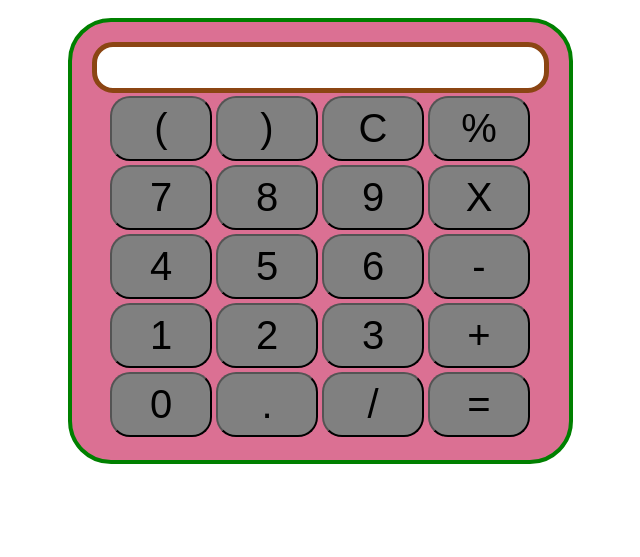
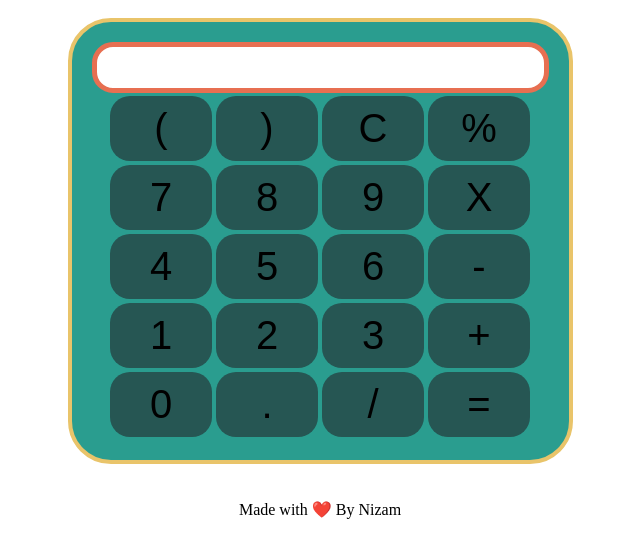
Before and after one commit to Nizam420/Web_calculator, a plain HTML site: page index.html in a window 1280 px wide. Shown: the part 63-620 px from the top of the page, without its empty margins (320-960 px from the left). Drawn offline with Linux system fonts and the light colour scheme.

Commit message:
footer added with developer credit

```diff
--- a/index.html
+++ b/index.html
@@ -1,11 +1,10 @@
 <!DOCTYPE html>
 <html lang="en">
-
   <head>
-    <meta charset="UTF-8">
-    <meta http-equiv="X-UA-Compatible" content="IE=edge">
-    <meta name="viewport" content="width=device-width, initial-scale=1.0">
-    <link rel="stylesheet" href="style.css">
+    <meta charset="UTF-8" />
+    <meta http-equiv="X-UA-Compatible" content="IE=edge" />
+    <meta name="viewport" content="width=device-width, initial-scale=1.0" />
+    <link rel="stylesheet" href="style.css" />
     <title>Calculator</title>
   </head>
 
@@ -13,9 +12,8 @@
     <div class="container">
       <h1>Calculator of Nizam</h1>
 
-
       <div class="calculator">
-            <input type="text" name="screen" id="screen">
+        <input type="text" name="screen" id="screen" />
 
         <table>
           <tr>
@@ -50,8 +48,10 @@
           </tr>
         </table>
       </div>
+      <div class="footer">
+        <p>Made with ❤️ By Nizam</p>
+      </div>
     </div>
   </body>
   <script src="index.js"></script>
-
 </html>
--- a/style.css
+++ b/style.css
@@ -8,7 +8,7 @@ table{
 }
 
 input{
-    border: 5px solid saddlebrown;
+    border: 5px solid #E76F51;
     border-radius: 21px;
     font-size: 34px;
 }
@@ -16,15 +16,24 @@ input{
 button{
     font-size: 40px;
     border-radius: 20px;
-    background: grey;
+    background: #265653;
     width: 102px;
     height: 65px;
+    outline: none;
+    border: none;
 }
 
+button:focus {
+    outline: none;
+    background-color: #326e6a;
+}
+.footer{
+    padding-top: 20px;
+}
 .calculator{
-    border: 4px solid green;
+    border: 4px solid #E9C46A;
     display: inline-block;
-    background-color: palevioletred;
+    background-color: #2A9D8F;
     padding: 20px;
     border-radius: 43px;
 
```
Lines whose indentation alone changed are shown as unchanged.
